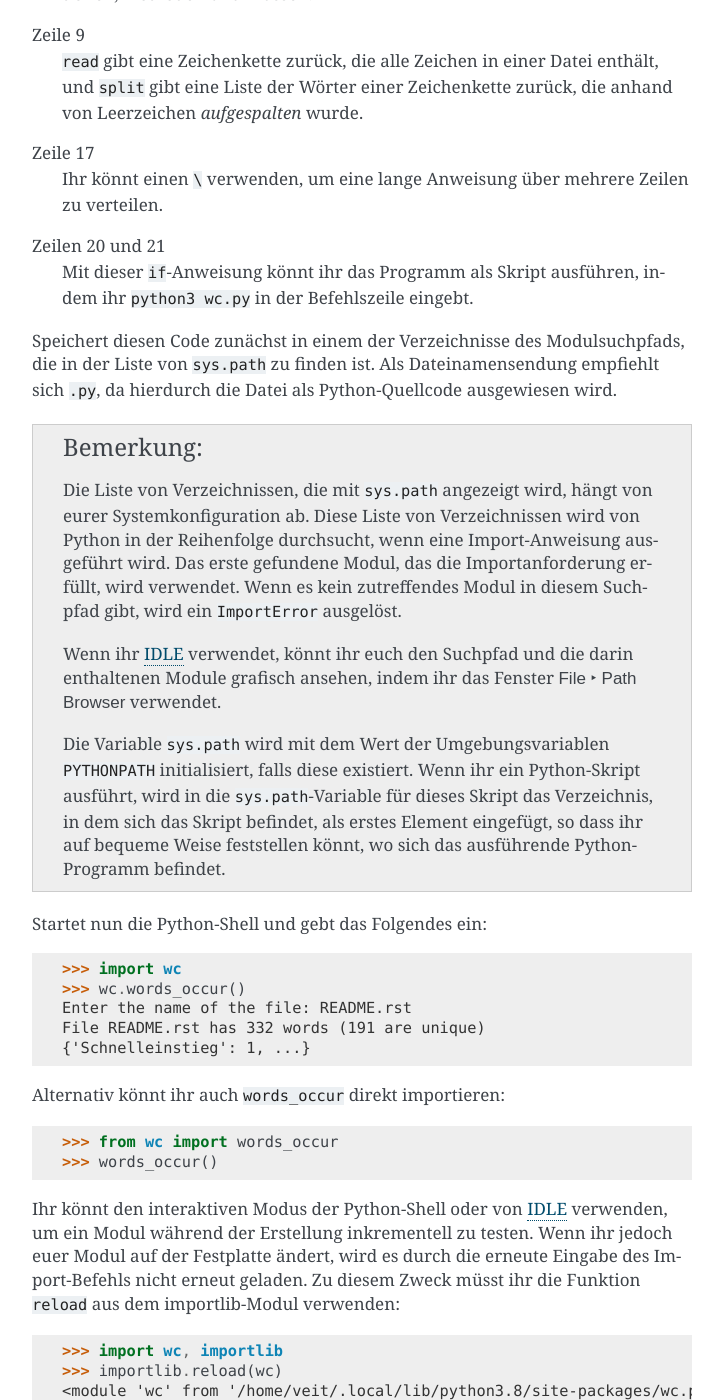
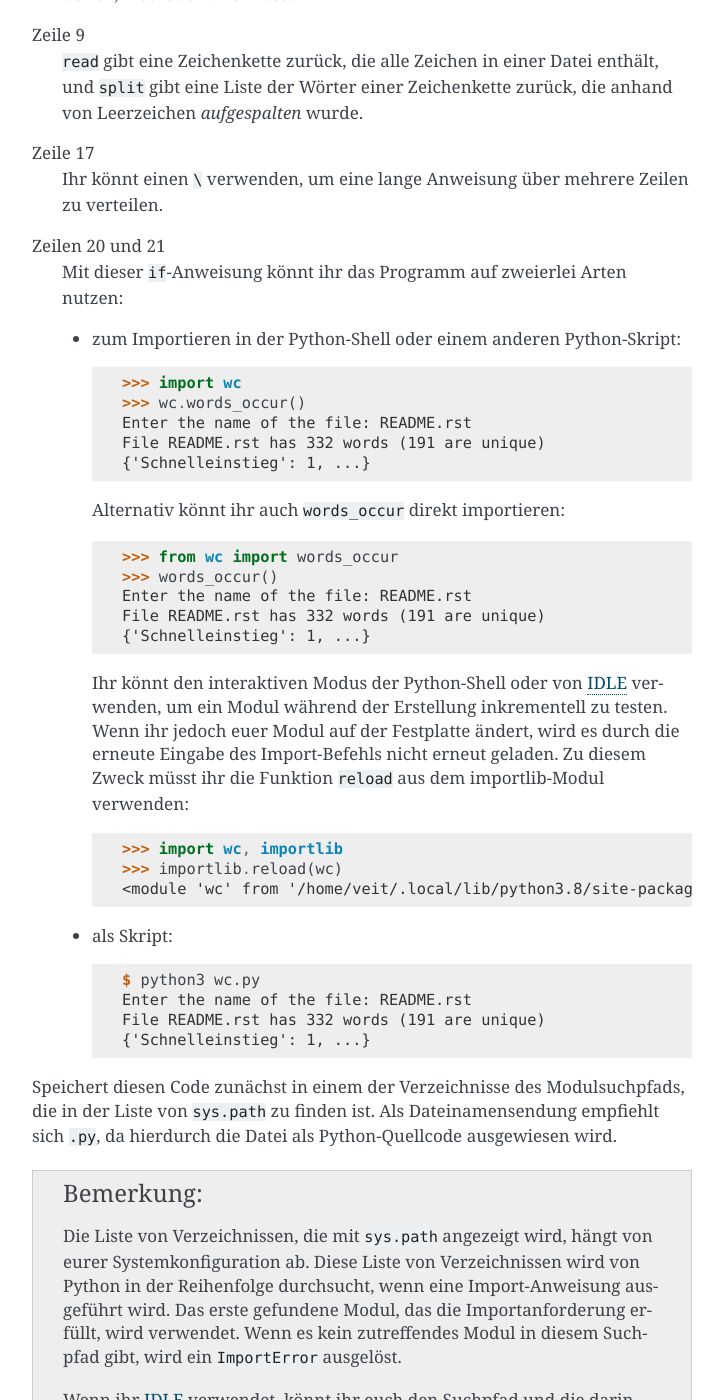
Before and after one commit to veit/python-basics-tutorial-de, a Sphinx documentation site: the page built from docs/modules/index.rst, in a window 1280 px wide and 1400 px high, scrolled down 1737 px. Shown: the whole window, without its empty margins (388-1111 px from the left). Built offline with Sphinx 7.4.7, drawn with Linux system fonts in a browser that asks for light colours; pages that are not in the unit, such as notebooks, are missing from menus; some of the changed text lies outside the part shown.

Commit message:
:memo: Rearrange modules section

```diff
--- a/docs/modules/index.rst
+++ b/docs/modules/index.rst
@@ -63,8 +63,50 @@ Zeile 17
     Ihr könnt einen ``\`` verwenden, um eine lange Anweisung über mehrere
     Zeilen zu verteilen.
 Zeilen 20 und 21
-    Mit dieser ``if``-Anweisung könnt ihr das Programm als Skript ausführen,
-    indem ihr ``python3 wc.py`` in der Befehlszeile eingebt.
+    Mit dieser ``if``-Anweisung könnt ihr das Programm auf zweierlei Arten
+    nutzen:
+
+    * zum Importieren in der Python-Shell oder einem anderen Python-Skript:
+
+      .. code-block:: python
+
+         >>> import wc
+         >>> wc.words_occur()
+         Enter the name of the file: README.rst
+         File README.rst has 332 words (191 are unique)
+         {'Schnelleinstieg': 1, ...}
+
+      Alternativ könnt ihr auch ``words_occur`` direkt importieren:
+
+      .. code-block:: python
+
+         >>> from wc import words_occur
+         >>> words_occur()
+         Enter the name of the file: README.rst
+         File README.rst has 332 words (191 are unique)
+         {'Schnelleinstieg': 1, ...}
+
+      Ihr könnt den interaktiven Modus der Python-Shell oder von :ref:`idle`
+      verwenden, um ein Modul während der Erstellung inkrementell zu testen.
+      Wenn ihr jedoch euer Modul auf der Festplatte ändert, wird es durch die
+      erneute Eingabe des Import-Befehls nicht erneut geladen. Zu diesem Zweck
+      müsst ihr die Funktion ``reload`` aus dem
+      :doc:`importlib <python3:library/importlib>`-Modul verwenden:
+
+      .. code-block:: python
+
+         >>> import wc, importlib
+         >>> importlib.reload(wc)
+         <module 'wc' from '/home/veit/.local/lib/python3.8/site-packages/wc.py'>
+
+    * als Skript:
+
+      .. code-block:: console
+
+         $ python3 wc.py
+         Enter the name of the file: README.rst
+         File README.rst has 332 words (191 are unique)
+         {'Schnelleinstieg': 1, ...}
 
 Speichert diesen Code zunächst in einem der Verzeichnisse des Modulsuchpfads,
 die in der Liste von ``sys.path`` zu finden ist. Als Dateinamensendung empfiehlt
@@ -88,31 +130,3 @@ sich ``.py``, da hierdurch die Datei als Python-Quellcode ausgewiesen wird.
    das Verzeichnis, in dem sich das Skript befindet, als erstes Element
    eingefügt, so dass ihr auf bequeme Weise feststellen könnt, wo sich das
    ausführende Python-Programm befindet.
-
-Startet nun die Python-Shell und gebt das Folgendes ein:
-
-.. code-block:: python
-
-    >>> import wc
-    >>> wc.words_occur()
-    Enter the name of the file: README.rst
-    File README.rst has 332 words (191 are unique)
-    {'Schnelleinstieg': 1, ...}
-
-Alternativ könnt ihr auch ``words_occur`` direkt importieren:
-
-.. code-block:: python
-
-    >>> from wc import words_occur
-    >>> words_occur()
-
-Ihr könnt den interaktiven Modus der Python-Shell oder von :ref:`idle`
-verwenden, um ein Modul während der Erstellung inkrementell zu testen. Wenn ihr
-jedoch euer Modul auf der Festplatte ändert, wird es durch die erneute Eingabe
-des Import-Befehls nicht erneut geladen. Zu diesem Zweck müsst ihr die Funktion ``reload`` aus dem :doc:`importlib <python3:library/importlib>`-Modul verwenden:
-
-.. code-block:: python
-
-    >>> import wc, importlib
-    >>> importlib.reload(wc)
-    <module 'wc' from '/home/veit/.local/lib/python3.8/site-packages/wc.py'>
```
Also changed, not shown: other parts of docs/modules/index.rst (+3 -3 lines).
